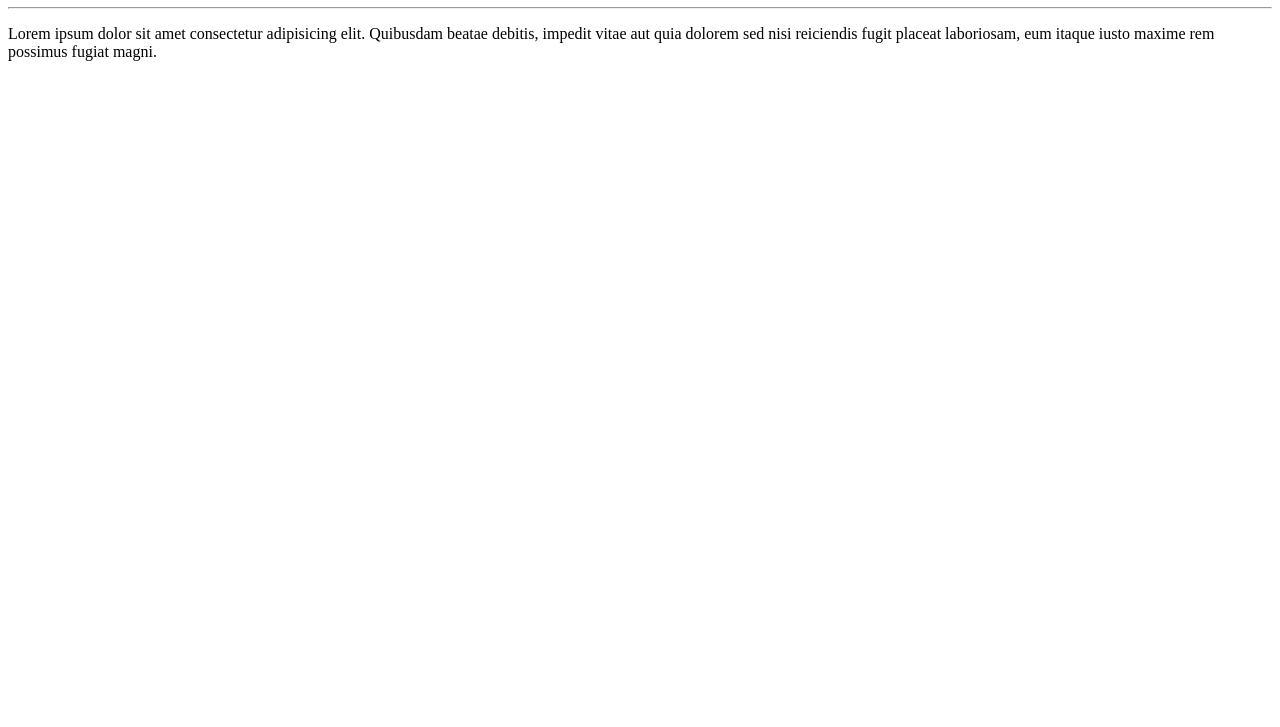
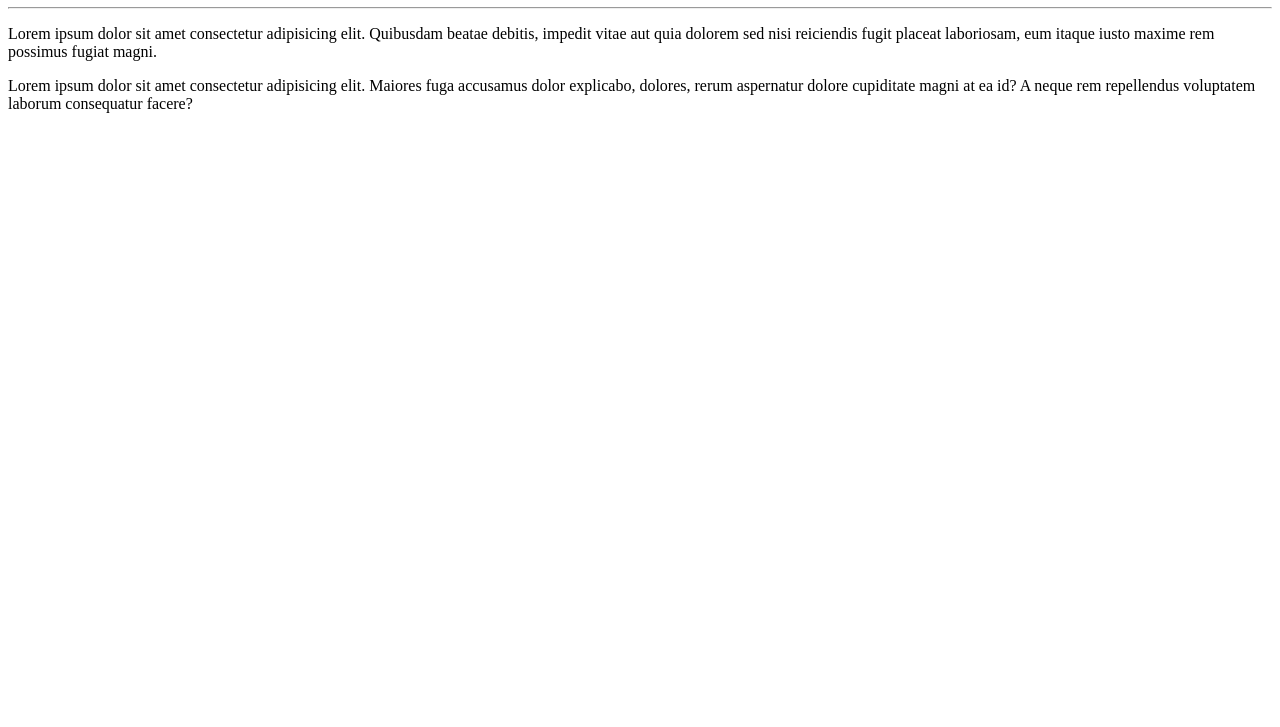
Before and after one commit to smguilherme/Git-aulas, a plain HTML site: page site-exemplo/index.html in a window 1280 px wide. Shown: the part 73-800 px from the top of the page. Drawn offline with Linux system fonts and the light colour scheme.

Commit message:
adicionei um parágrafo

```diff
--- a/site-exemplo/index.html
+++ b/site-exemplo/index.html
@@ -9,5 +9,6 @@
     <h1>teste de git e git hub</h1>
     <hr>
     <p>Lorem ipsum dolor sit amet consectetur adipisicing elit. Quibusdam beatae debitis, impedit vitae aut quia dolorem sed nisi reiciendis fugit placeat laboriosam, eum itaque iusto maxime rem possimus fugiat magni.</p>
+    <p>Lorem ipsum dolor sit amet consectetur adipisicing elit. Maiores fuga accusamus dolor explicabo, dolores, rerum aspernatur dolore cupiditate magni at ea id? A neque rem repellendus voluptatem laborum consequatur facere?</p>
 </body>
 </html>
```
